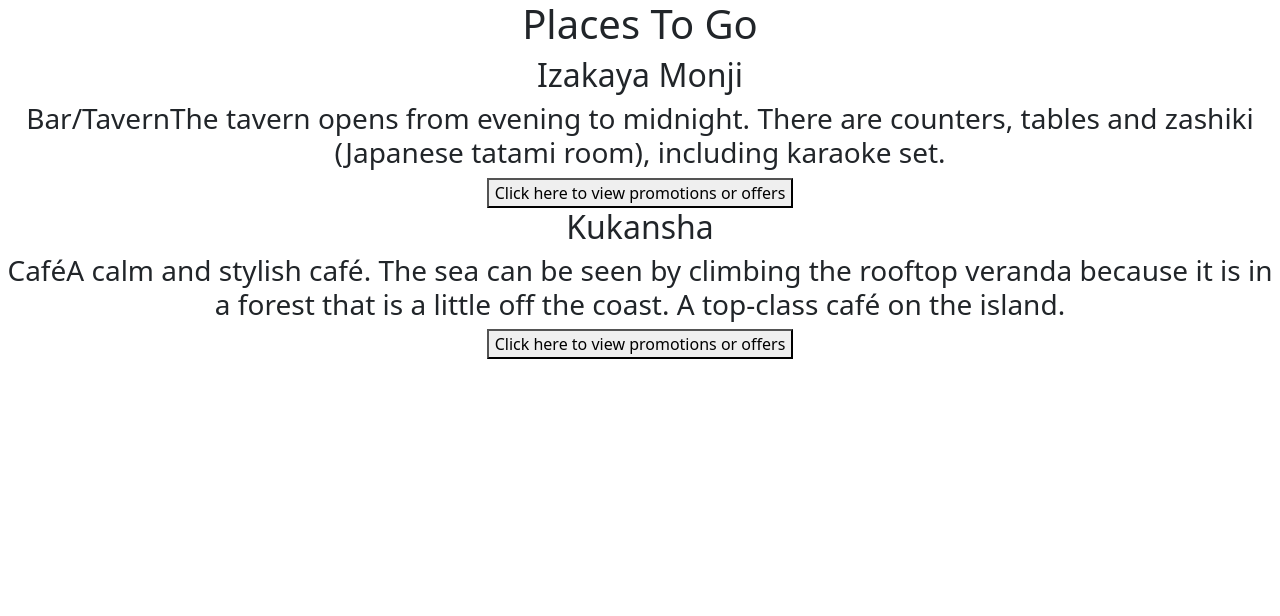
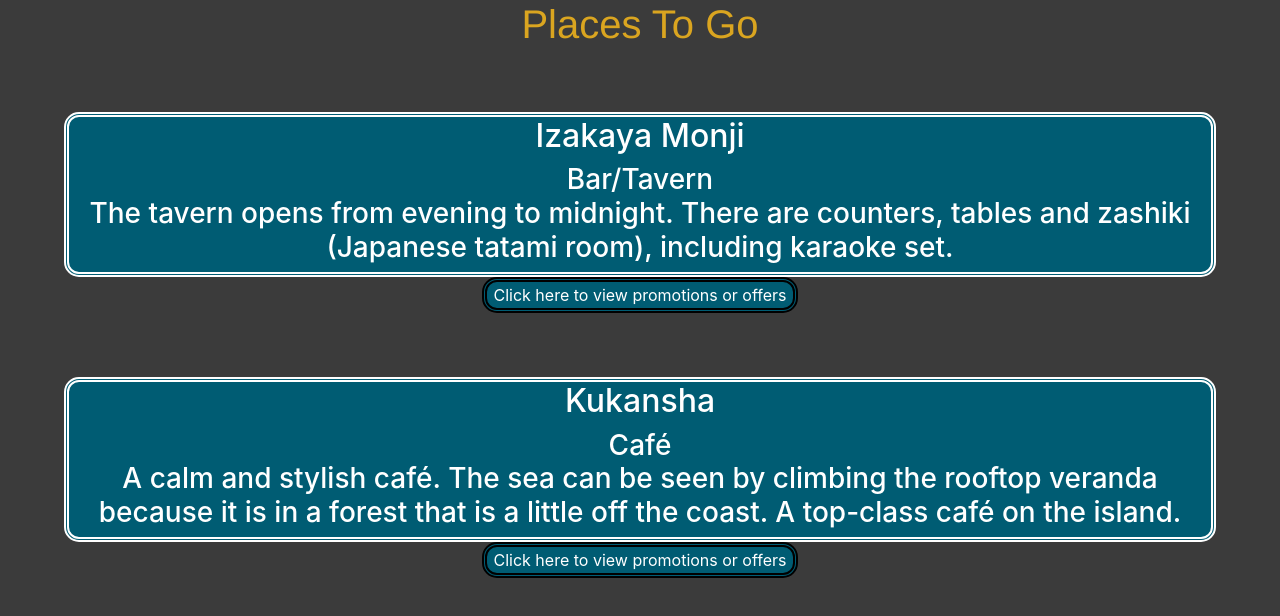
Before and after one commit to bensportfolioandprojects/SBD_Cinema_Project, a React (Create React App) app in the folder sbd_cinema_project/: page / in a window 1280 px wide. Shown: the top 616 px of the page. Built offline with nearby package versions, Linux system fonts and the light colour scheme.

Commit message:
Places to go css complete

```diff
--- a/sbd_cinema_project/src/components/placestogo/VenueCard.jsx
+++ b/sbd_cinema_project/src/components/placestogo/VenueCard.jsx
@@ -9,7 +9,7 @@ const VenueCard = ({data}) => {
             </div>
             <div className="venueDetails">
                 <h3>
-                    {venueType}
+                    {venueType}<br/>
                     {venueText}
                 </h3>
             </div>
--- a/sbd_cinema_project/src/components/placestogo/VenueView.jsx
+++ b/sbd_cinema_project/src/components/placestogo/VenueView.jsx
@@ -23,14 +23,11 @@ function VenueView({data}) {
             <button className="promoButton" onClick={setIsOpenToTrue}>Click here to view promotions or offers</button>
 
             <Modal show={isOpen}>
-                <Modal.Header>
-                    <Modal.Title>{venueTitle}</Modal.Title>
-                </Modal.Header>
-                <Modal.Body>
+                <Modal.Body id="modalPromo">
                     <VenueCard data={data}/>
                     <VenueImage data={data}/>
                 </Modal.Body>
-                <Modal.Footer>
+                <Modal.Footer id="modalPromo">
                     <Button variant="secondary" onClick={setIsOpenToFalse}>Close</Button>
                 </Modal.Footer>
             </Modal>
--- a/sbd_cinema_project/src/index.css
+++ b/sbd_cinema_project/src/index.css
@@ -5,9 +5,55 @@ body {
     sans-serif;
   -webkit-font-smoothing: antialiased;
   -moz-osx-font-smoothing: grayscale;
+  background-color:#3b3b3b;
 }
 
 code {
   font-family: source-code-pro, Menlo, Monaco, Consolas, 'Courier New',
     monospace;
 }
+
+/* PLACES TO GO */
+
+.placesToGo {
+  font-family:Helvetica;
+  color:goldenrod;
+}
+
+.placesToGoList {
+  margin-top:5vw;
+}
+
+.venues {
+  border-width:5px;
+  border-style:double;
+  border-radius:15px;
+  background-color:#005C73;
+  color:white;
+  text-align:center;
+  width:90%;
+  margin-left:5%;
+}
+
+.promoButton {
+  border-width:5px;
+  border-style:double;
+  border-radius:15px;
+  background-color:#005C73;
+  color:white;
+  margin-bottom:5vw;
+}
+
+.venueMoreData {
+  border-width:5px;
+  border-style:double;
+  border-radius:15px;
+  text-align:center;
+  background-color:#005C73;
+  color:white;
+  margin:5%;
+}
+
+#modalPromo {
+  background-color: #3b3b3b;
+}
--- a/sbd_cinema_project/src/index.js
+++ b/sbd_cinema_project/src/index.js
@@ -1,9 +1,9 @@
 import React from 'react';
 import ReactDOM from 'react-dom/client';
-import './index.css';
 import App from './App';
 import reportWebVitals from './reportWebVitals';
 import '../node_modules/bootstrap/dist/css/bootstrap.min.css';
+import './index.css';
 
 const root = ReactDOM.createRoot(document.getElementById('root'));
 root.render(
```
Also changed, not shown: sbd_cinema_project/src/components/classifications/ClassInfo.jsx (deleted, +0 -18 lines), sbd_cinema_project/src/components/classifications/ClassLink.jsx (deleted, +0 -9 lines), sbd_cinema_project/src/components/classifications/ClassList.jsx (deleted, +0 -44 lines), sbd_cinema_project/src/components/classifications/ClassTitle.jsx (deleted, +0 -9 lines), sbd_cinema_project/src/components/openingtimes/OTDates.jsx (deleted, +0 -14 lines), sbd_cinema_project/src/components/openingtimes/OTTable.jsx (deleted, +0 -19 lines), sbd_cinema_project/src/components/openingtimes/OTTitle.jsx (deleted, +0 -9 lines).
